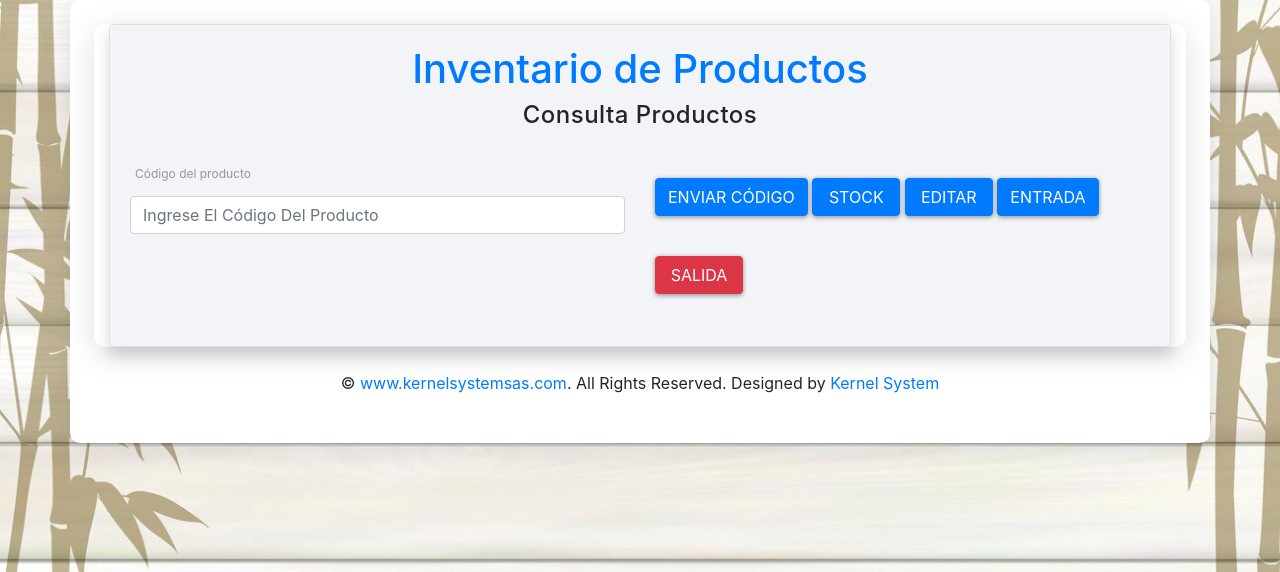
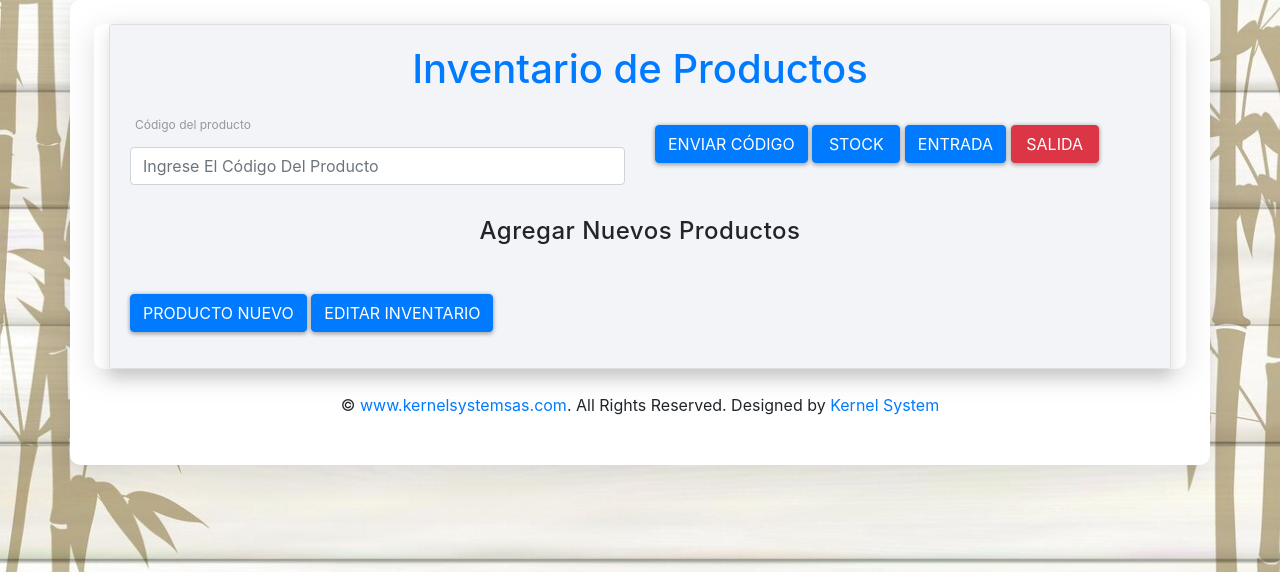
Before and after one commit to aagude18/SATH-Sistema-Arqueo-Turnos-Hotel-, a Flask app: page /tienda in a window 1280 px wide. Shown: the part 121-693 px from the top of the page. Run offline with Flask 2, Linux system fonts and the light colour scheme; the visitor is signed in with stand-in values (Sample User, id 1); data that the repository does not hold is empty; some libraries are stand-ins or nearby versions.

Commit message:
se actualiza Tienda agregando Botones de nuevo producto

```diff
--- a/app.py
+++ b/app.py
@@ -524,6 +524,40 @@ def tienda():
     cur.close()
     return render_template('tienda.html', data_inventario=filtered_data)
 
+#RUTA PARA AGREGAR PRODUCTO
+@app.route('/add_producto', methods=['POST'])
+@login_required
+@csrf.exempt
+def add_producto():
+    nombre = request.form['Nombre']
+    descripcion = request.form['Descripcion']
+    precio = request.form['Precio']
+    categoria = request.form['Categoria']
+    if nombre and descripcion and precio and categoria:
+        cursor = db.connection.cursor()
+        sql = "INSERT INTO productos (nombre, descripcion, precio, categoria) VALUES (%s, %s, %s, %s)"
+        data_producto = (nombre, descripcion, precio, categoria)
+        cursor.execute(sql, data_producto)
+        db.connection.commit()
+    return redirect(url_for('tienda'))
+
+#RUTA PARA AGREGAR INVENTARIO
+@app.route('/add_inventario', methods=['POST'])
+@login_required
+@csrf.exempt
+def add_inventario():
+    producto_id = request.form['Producto_Id']
+    nombre = request.form['Nombre']
+    cantidad = request.form['Cantidad']
+    if nombre and producto_id and cantidad:
+        cursor = db.connection.cursor()
+        sql = "INSERT INTO inventario (producto_id, nombre, cantidad) VALUES (%s, %s, %s)"
+        data_inventario = (producto_id, nombre , precio, cantidad)
+        cursor.execute(sql, data_inventario)
+        db.connection.commit()
+    return redirect(url_for('tienda'))
+
+
 #RUTA PARA EDITAR INVENTARIO
 @app.route('/edit_inventario', methods=['POST'])
 @login_required
--- a/templates/tienda.html
+++ b/templates/tienda.html
@@ -22,22 +22,23 @@
         <div class="card shadow">
             <div class="card-body">
                 <h1 class="text-center text-primary" > Inventario de Productos</h1>
-                <div class="row mb-3"><h4 style="text-align: center;">Consulta Productos </h4></div>
                 <form action="/tienda" method="GET" id="tienda">
                     <div class="row mb-3">
-                        <div class="col">
+                        <div class="col mt-1">
                             <label>Código del producto</label>
                             <input type="text" class="form-control mb-3" name="Código" placeholder="Ingrese el código del producto">
                         </div>
                         <div class="col">
                             <button class="btn btn-primary mb-3 mt-4" type="submit">Enviar Código</button>
                             <button class="btn btn-primary mb-3 mt-4" type="button" data-bs-toggle="modal" data-bs-target="#modalInventario">Stock</button>
-                            <button class="btn btn-primary mb-3 mt-4" type="button" data-bs-toggle="modal" data-bs-target="#modalEditInventario">Editar</button>
                             <button type="button" class="btn btn-primary mb-3 mt-4" data-toggle="modal" data-target="#modalEntrada">Entrada</button>
                             <button type="button" class="btn btn-danger mb-3 mt-4" data-toggle="modal" data-target="#modalSalida">Salida</button>
                         </div>
                     </div>
                 </form>
+                <div class="row mb-3"><h4 style="text-align: center;">Agregar Nuevos Productos </h4></div>
+                <button class="btn btn-primary mb-3 mt-4" type="button" data-bs-toggle="modal" data-bs-target="#modalAddProducto">Producto Nuevo</button>
+                <button class="btn btn-primary mb-3 mt-4" type="button" data-bs-toggle="modal" data-bs-target="#modalEditInventario">Editar Inventario</button>
                 <!--MODAL INVENTARIO-->
                 <div class="modal fade modal-lg" id="modalInventario" tabindex="-1" aria-labelledby="exampleModalLabel" aria-hidden="true">
                     <div class="modal-dialog">
@@ -80,6 +81,43 @@
                     </div>
                 </div>
                 <!--FIN MODAL INVENTARIO-->
+                <!--MODAL AGREGAR PRODUCTO-->
+                <div class="modal fade" id="modalAddProducto" tabindex="-1" aria-labelledby="exampleModalLabel" aria-hidden="true">
+                    <div class="modal-dialog" role="document">
+                        <div class="modal-content">
+                            <div class="modal-header">
+                                <h1 class="modal-title" id="exampleModalLabel">Agregar Producto</h1>
+                                <button type="button" class="btn-close" data-bs-dismiss="modal" aria-label="Close"></button>
+                            </div>
+                            <div class="modal-body">
+                                <form action="/add_producto" method="POST">
+                                    <div class="row mb-3 mt-4">
+                                        <div class="form-group">
+                                            <label>Nombre <span style="color: red;">*</span></label>
+                                            <input type="text" class="form-control" name="Nombre" required>
+                                        </div>
+                                        <div class="form-group">
+                                            <label>Descripcion <span style="color: red;">*</span></label>
+                                            <input type="text" class="form-control" name="Descripcion" required>
+                                        </div>
+                                        <div class="form-group">
+                                            <label>Precio <span style="color: red;">*</span></label>
+                                            <input type="text" class="form-control" name="Precio" required>
+                                        </div>
+                                        <div class="form-group">
+                                            <label>Categoria <span style="color: red;">*</span></label>
+                                            <input type="text" class="form-control" name="Categoria" required>
+                                        </div>
+                                        <div class="col">
+                                            <button class="btn btn-primary mb-3 mt-4" type="submit">Save </button>
+                                        </div>
+                                    </div>
+                                </form>
+                            </div>
+                        </div>
+                    </div>
+                </div>
+                <!--FIN MODAL AGREGAR PRODUCTO-->
                 <!--MODAL EDITAR INVENTARIO-->
                 <div class="modal fade" id="modalEditInventario" tabindex="-1" aria-labelledby="exampleModalLabel" aria-hidden="true">
                     <div class="modal-dialog" role="document">
```
